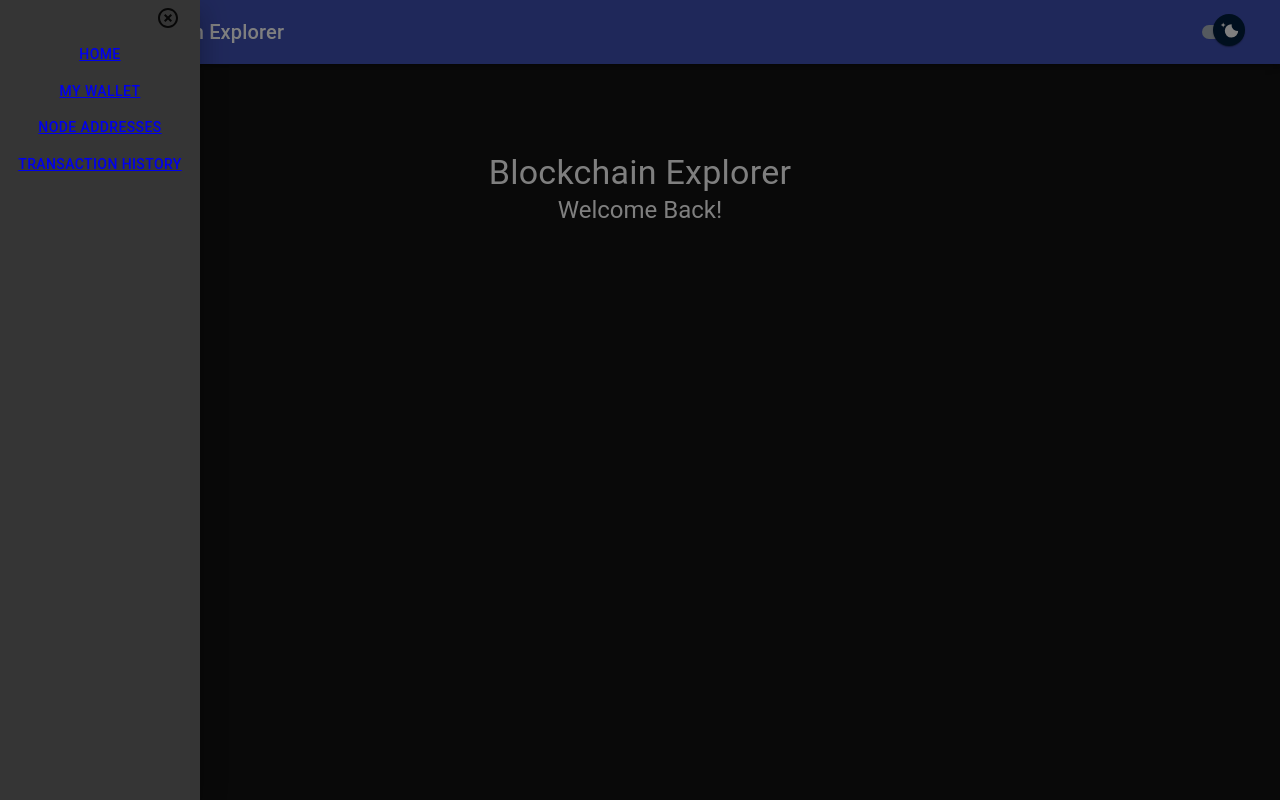
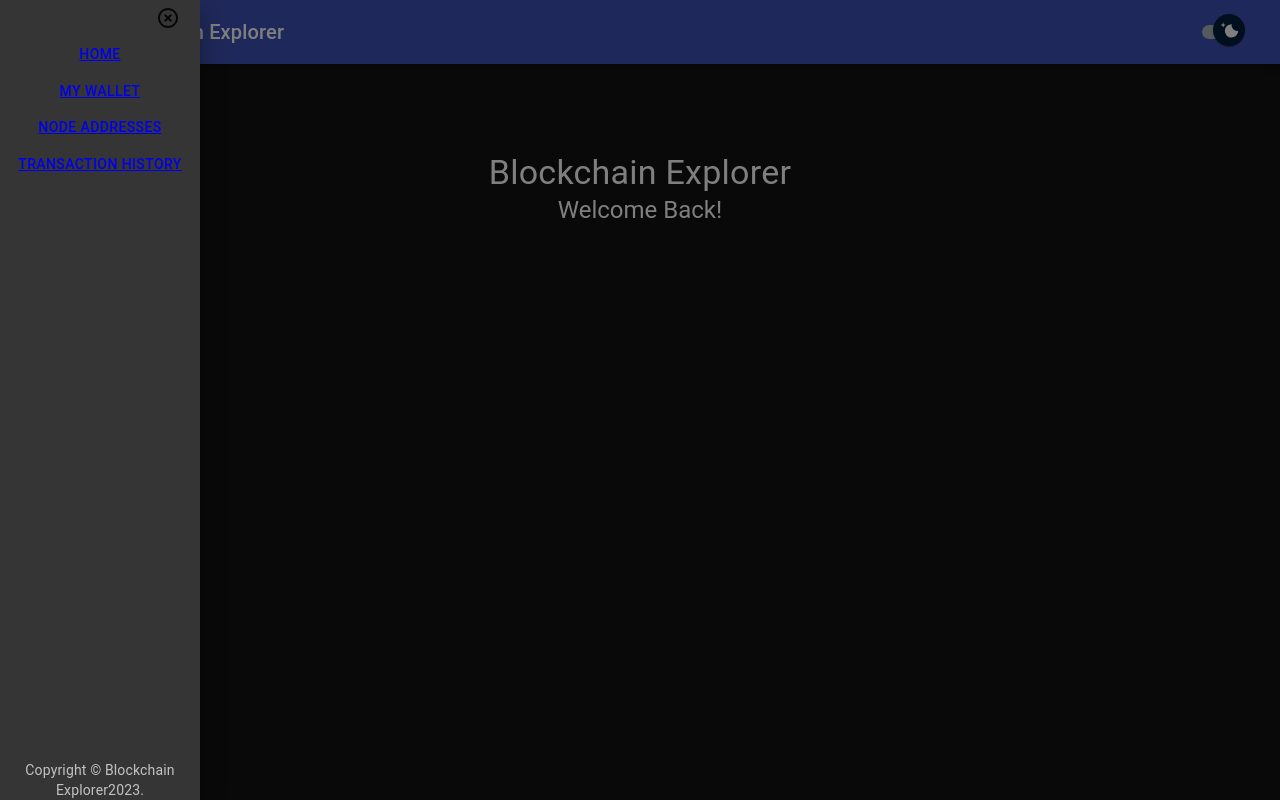
Before and after one commit to allentsangdev/Blockchain-Explorer, a React (Create React App) app: page / in a window 1280 px wide. Both pictures are taken after a click on the button 56 px from the left and 32 px from the top of the page. Built offline with nearby package versions, Linux system fonts and the light colour scheme.

Commit message:
add footer to drawer

```diff
--- a/src/components/Navbar.jsx
+++ b/src/components/Navbar.jsx
@@ -75,6 +75,17 @@ const MaterialUISwitch = styled(Switch)(({ theme }) => ({
   },
 }));
 
+function Footer(props) {
+  return (
+    <Typography variant="body2" color="text.secondary" align="center" {...props}>
+      {'Copyright © '}
+        Blockchain Explorer
+      {new Date().getFullYear()}
+      {'.'}
+    </Typography>
+  );
+}
+
 
 export default function Navbar(props) {
   // Hooks to handle dark mode and light mode switch
@@ -115,6 +126,7 @@ export default function Navbar(props) {
         <Button variant='text'> <Link to="/wallet"> My Wallet </Link> </Button>
         <Button variant='text'> <Link to="/addresses"> Node Addresses </Link> </Button>
         <Button variant='text'> <Link to="/transaction-history"> Transaction History </Link> </Button>
+        <Footer style={{ position: "absolute", bottom: "0" }}/>
       </Drawer>
     </div>
   );
```
